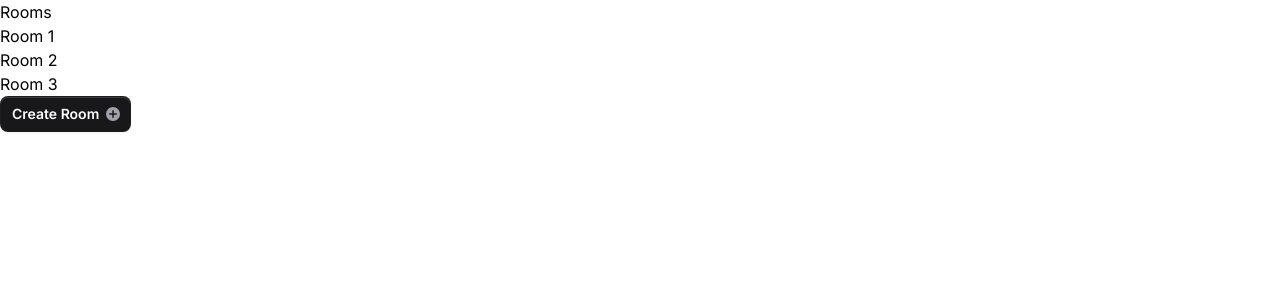
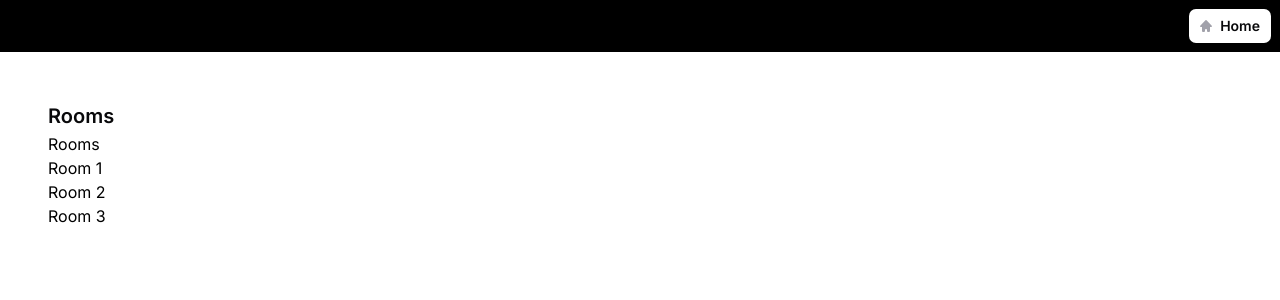
Before and after one commit to amanat361/sus-busters, a Next.js app: page /rooms in a window 1280 px wide. Shown: the top 300 px of the page. Built offline with nearby package versions, Linux system fonts and the light colour scheme.

Commit message:
added basic navigation and room cards

```diff
--- /dev/null
+++ b/app/ai.tsx
@@ -0,0 +1,17 @@
+"use server";
+
+import { openai } from "@ai-sdk/openai";
+import { generateObject } from "ai";
+import { z } from "zod";
+
+export async function getRoomName() {
+  const { object } = await generateObject({
+    model: openai("gpt-4o"),
+    schema: z.object({
+      name: z.string().min(10).max(30).toLowerCase(),
+    }),
+    prompt: "Create a unique room name identifier that can be one or more words. They should be funny and easy to remember. They will be to identify rooms that users can select and join. It can be up to 30 characters so feel free to come up with some unique room names. The users of this programs are adults and this is a game so they can be a bit more adult oriented.",
+  });
+
+  return object.name;
+}
--- a/app/layout.tsx
+++ b/app/layout.tsx
@@ -1,6 +1,8 @@
 import type { Metadata } from "next";
 import { Inter } from "next/font/google";
 import "./globals.css";
+import { Button } from "@/components/primitives/button";
+import { HomeIcon } from "@heroicons/react/16/solid";
 
 const inter = Inter({ subsets: ["latin"] });
 
@@ -16,7 +18,18 @@ export default function RootLayout({
 }>) {
   return (
     <html lang="en">
-      <body className={inter.className}>{children}</body>
+      <body className={inter.className}>
+        <div className="flex min-h-screen flex-col">
+          <div className="items-center flex gap-4 bg-black dark:bg-white p-2 justify-end">
+            {/* <Navbar /> */}
+            <Button href="/" color="white">
+              <HomeIcon />
+              Home
+            </Button>
+          </div>
+          <main className="flex-1 p-12">{children}</main>
+        </div>
+      </body>
     </html>
   );
 }
--- a/app/page.tsx
+++ b/app/page.tsx
@@ -1,19 +1,18 @@
-import CreateRoom from "@/components/createRoom";
+import CreateRoomButton from "@/components/createRoom";
 import { Button } from "@/components/primitives/button";
 import { Heading } from "@/components/primitives/heading";
 import { EyeIcon } from "@heroicons/react/16/solid";
 
 export default function Home() {
   return (
-    <main className="flex min-h-screen flex-col items-center gap-4 p-24">
+    <div className="flex flex-col gap-4">
       <Heading>Sus Busters...Cumming soon...</Heading>
       <div className="flex items-center gap-4">
         <Button href="/rooms">
           View Rooms
           <EyeIcon />
         </Button>
-        <CreateRoom />
       </div>
-    </main>
+    </div>
   );
 }
--- a/app/rooms/page.tsx
+++ b/app/rooms/page.tsx
@@ -1,39 +1,11 @@
-import CreateRoom from "@/components/createRoom";
-import {nanoid} from "nanoid";
+import { Heading } from "@/components/primitives/heading";
+import RoomList from "./roomList";
 
 export default function Room() {
-  const mockRooms = [
-    {
-      id: nanoid(),
-      name: "Room 1",
-      description: "This is a room description",
-      members: ["user1", "user2", "user3"],
-    },
-    {
-      id: nanoid(),
-      name: "Room 2",
-      description: "This is a room description",
-      members: ["user1", "user2", "user3"],
-    },
-    {
-      id: nanoid(),
-      name: "Room 3",
-      description: "This is a room description",
-      members: ["user1", "user2", "user3"],
-    },
-  ];
-
   return (
     <div>
-      <h1>Rooms</h1>
-      <ul>
-        {mockRooms.map((room) => (
-          <li key={room.id}>
-            <a href={`/rooms/${room.id}`}>{room.name}</a>
-          </li>
-        ))}
-      </ul>
-      <CreateRoom />
+      <Heading>Rooms</Heading>
+      <RoomList />
     </div>
   );
 }
--- /dev/null
+++ b/app/rooms/roomCard.tsx
@@ -0,0 +1,14 @@
+import Link from "next/link";
+
+export default function RoomCard({ id, name }: { id: string; name: string }) {
+  return (
+    <div className="flex items-center gap-4">
+      <div className="w-16 h-16 rounded-full bg-zinc-500/10 dark:bg-white/5"></div>
+      <div>
+        <div className="text-lg font-medium text-zinc-950 dark:text-white">{name}</div>
+        <div className="text-sm text-zinc-500 dark:text-zinc-400">{id}</div>
+      </div>
+      <Link href={`/rooms/${id}`}>Go to room</Link>
+    </div>
+  );
+}
--- /dev/null
+++ b/app/rooms/roomList.tsx
@@ -0,0 +1,20 @@
+"use client";
+
+export default function RoomList() {
+  return (
+    <div>
+      <h1>Rooms</h1>
+      <ul>
+        <li>
+          <a href="/rooms/room-1">Room 1</a>
+        </li>
+        <li>
+          <a href="/rooms/room-2">Room 2</a>
+        </li>
+        <li>
+          <a href="/rooms/room-3">Room 3</a>
+        </li>
+      </ul>
+    </div>
+  );
+}
--- a/components/createRoom.tsx
+++ b/components/createRoom.tsx
@@ -1,13 +1,25 @@
+"use client";
+import { getRoomName } from "@/app/ai";
 import { PlusCircleIcon } from "@heroicons/react/16/solid";
 import { Button } from "./primitives/button";
+import { useState } from "react";
 import { nanoid } from "nanoid";
 
-export default function CreateRoom() {
-  const roomId = nanoid();
+export default function CreateRoomButton() {
+  const [isLoading, setIsLoading] = useState(false);
+  const [roomId, setRoomId] = useState(nanoid());
+  const [roomName, setRoomName] = useState("");
+
+  const createRoom = async () => {
+    const roomName = await getRoomName();
+    const roomId = nanoid();
+    setRoomName(roomName);
+    setRoomId(roomId);
+  }
 
   return (
-    <Button href={`/rooms/${roomId}`}>
-      Create Room
+    <Button href={`/rooms/${roomId}`} disabled={isLoading}>
+      {isLoading ? "Creating room..." : "Create Room"}
       <PlusCircleIcon />
     </Button>
   );
```
